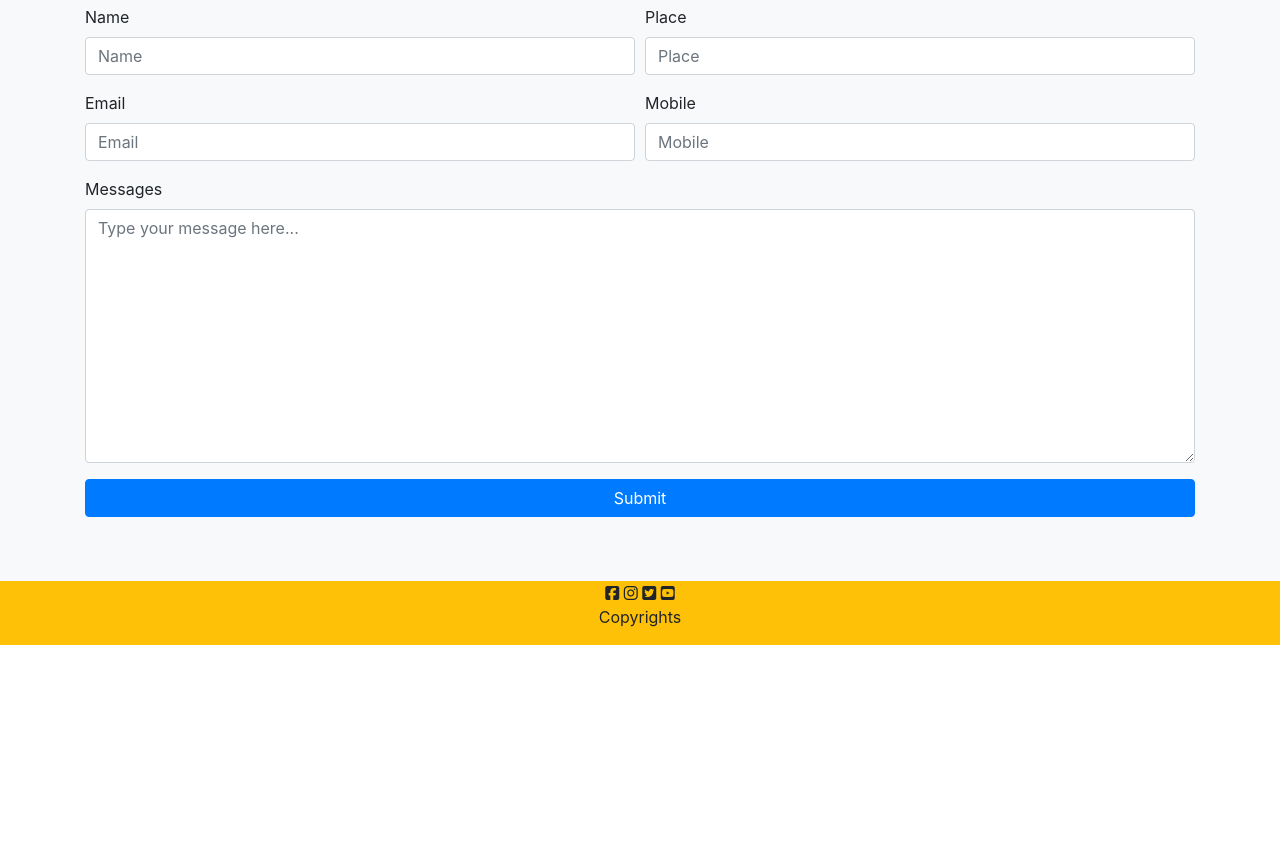
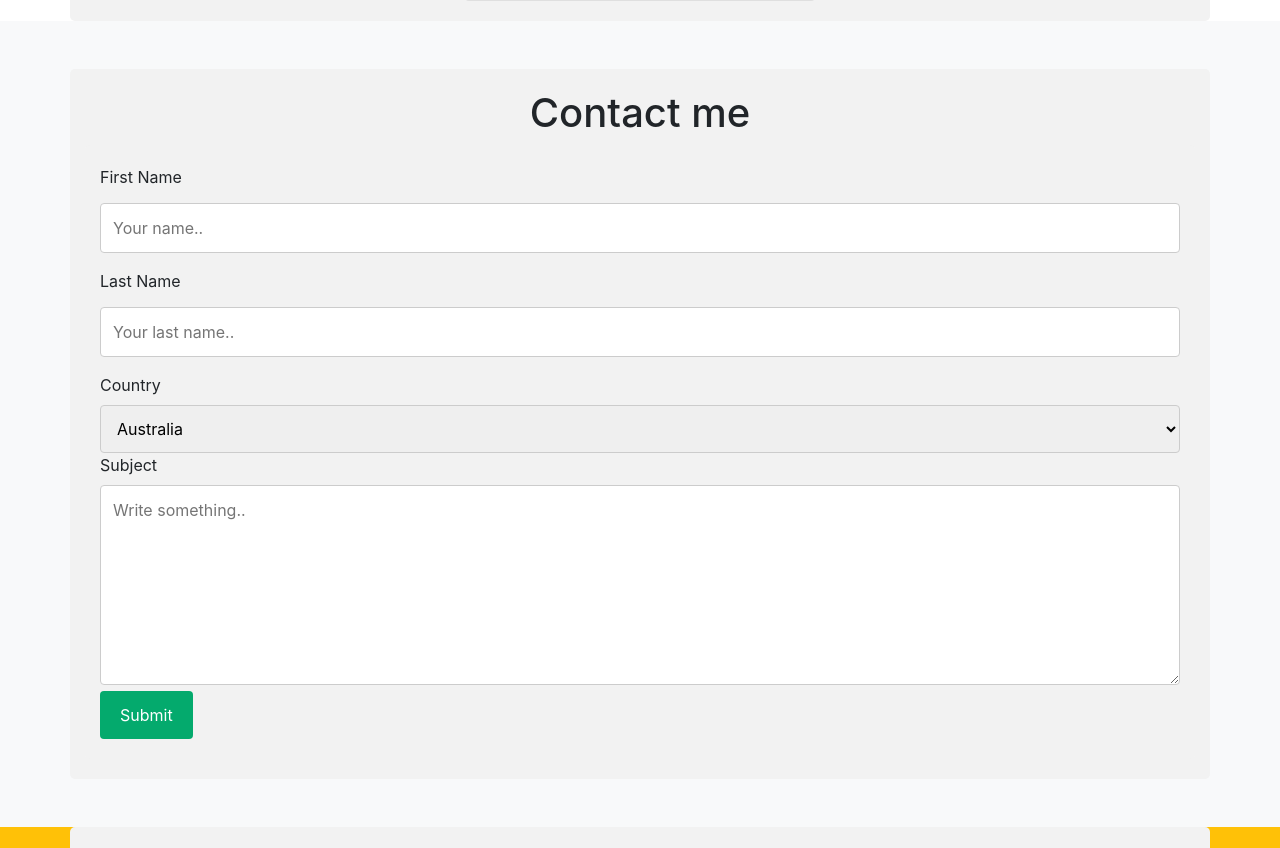
Before and after one commit to ajaypozhikavu/ajaypozhikavu, a plain HTML site: page index.html in a window 1280 px wide. Shown: the part 1937-2785 px from the top of the page. Before the commit the page ends 2582 px from the top, so only its background shows below. Drawn offline with nearby package versions, Linux system fonts and the light colour scheme.

Commit message:
edited web

```diff
--- /dev/null
+++ b/ajay.css
@@ -0,0 +1,33 @@
+/* Style inputs with type="text", select elements and textareas */
+input[type=text], select, textarea {
+    width: 100%; /* Full width */
+    padding: 12px; /* Some padding */
+    border: 1px solid #ccc; /* Gray border */
+    border-radius: 4px; /* Rounded borders */
+    box-sizing: border-box; /* Make sure that padding and width stays in place */
+    margin-top: 6px; /* Add a top margin */
+    margin-bottom: 16px; /* Bottom margin */
+    resize: vertical /* Allow the user to vertically resize the textarea (not horizontally) */
+  }
+
+  /* Style the submit button with a specific background color etc */
+  input[type=submit] {
+    background-color: #04AA6D;
+    color: white;
+    padding: 12px 20px;
+    border: none;
+    border-radius: 4px;
+    cursor: pointer;
+  }
+
+  /* When moving the mouse over the submit button, add a darker green color */
+  input[type=submit]:hover {
+    background-color: #45a049;
+  }
+
+  /* Add a background color and some padding around the form */
+  .container {
+    border-radius: 5px;
+    background-color: #f2f2f2;
+    padding: 20px;
+  }
--- a/index.html
+++ b/index.html
@@ -5,8 +5,10 @@
     <meta http-equiv="X-UA-Compatible" content="IE=edge">
     <meta name="viewport" content="width=device-width, initial-scale=1.0">
     <title>Ajayraj</title>
+    <link rel="stylesheet" href="ajay.css">
     <link rel="shortcut icon" href="arj logo.jpg" type="image/jpg">
     <link rel="stylesheet" href="https://cdn.jsdelivr.net/npm/bootstrap@4.6.1/dist/css/bootstrap.min.css" integrity="sha384-zCbKRCUGaJDkqS1kPbPd7TveP5iyJE0EjAuZQTgFLD2ylzuqKfdKlfG/eSrtxUkn" crossorigin="anonymous">
+    <script src="https://ajax.googleapis.com/ajax/libs/jquery/3.6.0/jquery.min.js"></script>
 </head>
 <body>
 <header class="bg-warning" style="position: fixed; width: 100%; z-index: 1;">
@@ -168,36 +170,31 @@
         <h1 class="text-center">Contact me</h1>
         <div class="row">
             <div class="col-md-12">
-            <form>
-                <div class="form-row">
-                  <div class="form-group col-md-6">
-                    <label for="inputEmail4">Name</label>
-                    <input type="text" class="form-control" id="inputEmail4" placeholder="Name">
+                <div class="container">
+                    <form id="submit-form" action="">
+
+                      <label for="fname">First Name</label>
+                      <input type="text" id="fname" name="firstname" placeholder="Your name..">
+
+                      <label for="lname">Last Name</label>
+                      <input type="text" id="lname" name="lastname" placeholder="Your last name..">
+
+                      <label for="country">Country</label>
+                      <select id="country" name="country">
+                        <option value="australia">Australia</option>
+                        <option value="canada">Canada</option>
+                        <option value="usa">USA</option>
+                      </select>
+
+                      <label for="subject">Subject</label>
+                      <textarea id="subject" name="subject" placeholder="Write something.." style="height:200px"></textarea>
+
+                      <input type="submit" value="Submit">
+
+                    </form>
+
                   </div>
-                  <div class="form-group col-md-6">
-                    <label for="inputPassword4">Place</label>
-                    <input type="text" class="form-control" id="inputPassword4" placeholder="Place">
-                  </div>
-                </div>
-                <div class="form-row">
-                    <div class="form-group col-md-6">
-                        <label for="inputAddress">Email</label>
-                        <input type="email" class="form-control" id="inputAddress" placeholder="Email">
-                      </div>
-                      <div class="form-group col-md-6">
-                        <label for="inputAddress2">Mobile</label>
-                        <input type="tel" class="form-control" id="inputAddress2" placeholder="Mobile">
-                      </div>
-                      <div class="form-group col-md-12">
-                        <label for="inputAddress2">Messages</label>
-                        <textarea class="form-control" cols="30" rows="10" placeholder="Type your message here..."></textarea>
-                      </div>
-                </div>
-                <div class="form-group text-center ">
-                    <button type="submit" class="btn btn-primary" style="width: 100%;" >Submit</button>
-                </div>
 
-              </form>
         </div>
     </div>
     </div>
@@ -218,9 +215,27 @@
 
 
 
-    <script src="https://cdn.jsdelivr.net/npm/jquery@3.5.1/dist/jquery.slim.min.js" integrity="sha384-DfXdz2htPH0lsSSs5nCTpuj/zy4C+OGpamoFVy38MVBnE+IbbVYUew+OrCXaRkfj" crossorigin="anonymous"></script>
 <script src="https://cdn.jsdelivr.net/npm/popper.js@1.16.1/dist/umd/popper.min.js" integrity="sha384-9/reFTGAW83EW2RDu2S0VKaIzap3H66lZH81PoYlFhbGU+6BZp6G7niu735Sk7lN" crossorigin="anonymous"></script>
 <script src="https://cdn.jsdelivr.net/npm/bootstrap@4.6.1/dist/js/bootstrap.min.js" integrity="sha384-VHvPCCyXqtD5DqJeNxl2dtTyhF78xXNXdkwX1CZeRusQfRKp+tA7hAShOK/B/fQ2" crossorigin="anonymous"></script>
 <script src="https://kit.fontawesome.com/cad3cd96c5.js" crossorigin="anonymous"></script>
+<script>
+    $("#submit-form").submit((e)=>{
+        e.preventDefault()
+        $.ajax({
+            url:"https://script.google.com/macros/s/AKfycbznKXjWt-ykyNt42YL_8eNUED0A1y2kUN_yHZBB4cpAMtUkVMqAr66FDZGyGMNoKng/exec",
+            data:$("#submit-form").serialize(),
+            method:"post",
+            success:function (response){
+                alert("Form submitted successfully")
+                window.location.reload()
+                //window.location.href="https://google.com"
+            },
+            error:function (err){
+                alert("Something Error")
+
+            }
+        })
+    })
+</script>
 </body>
 </html>
```
